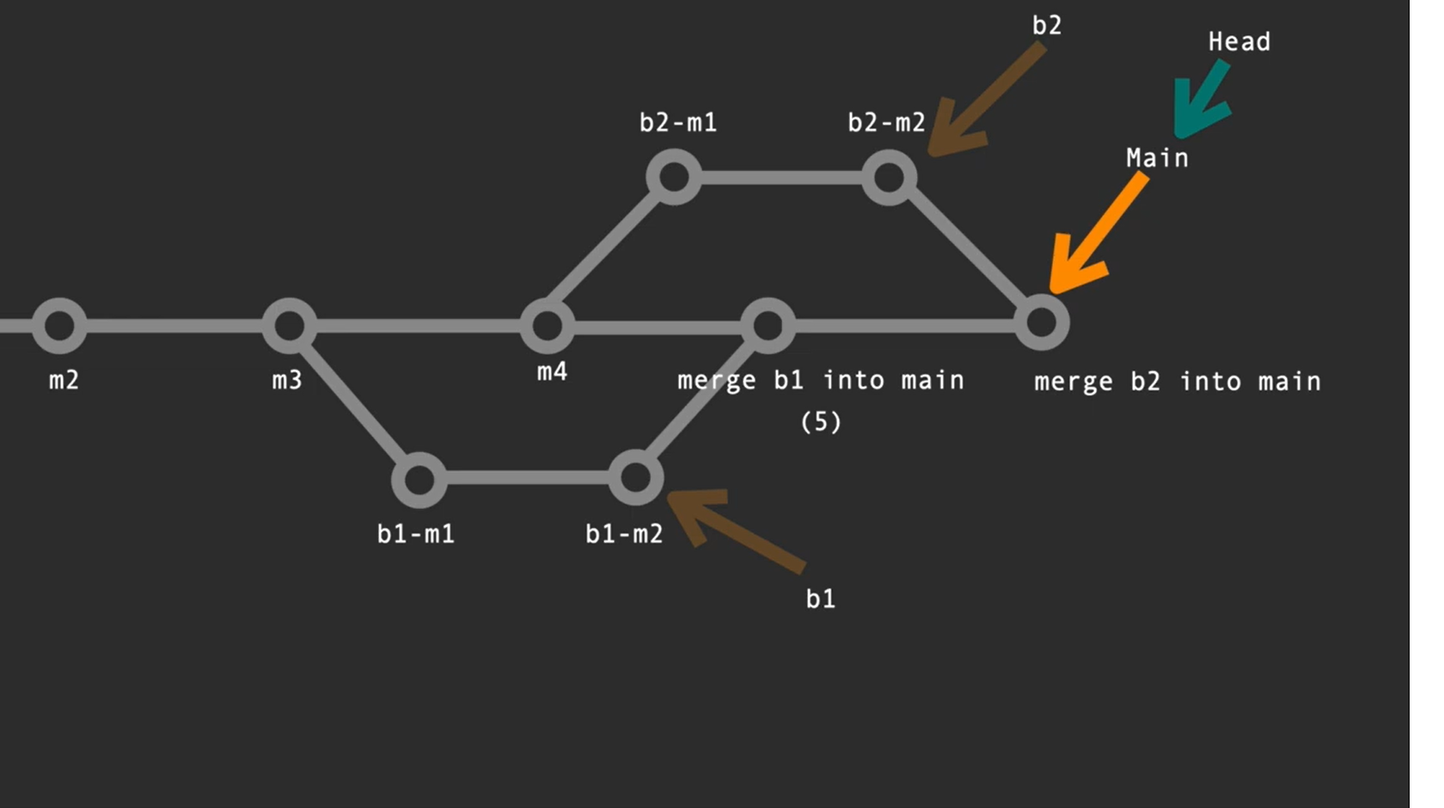
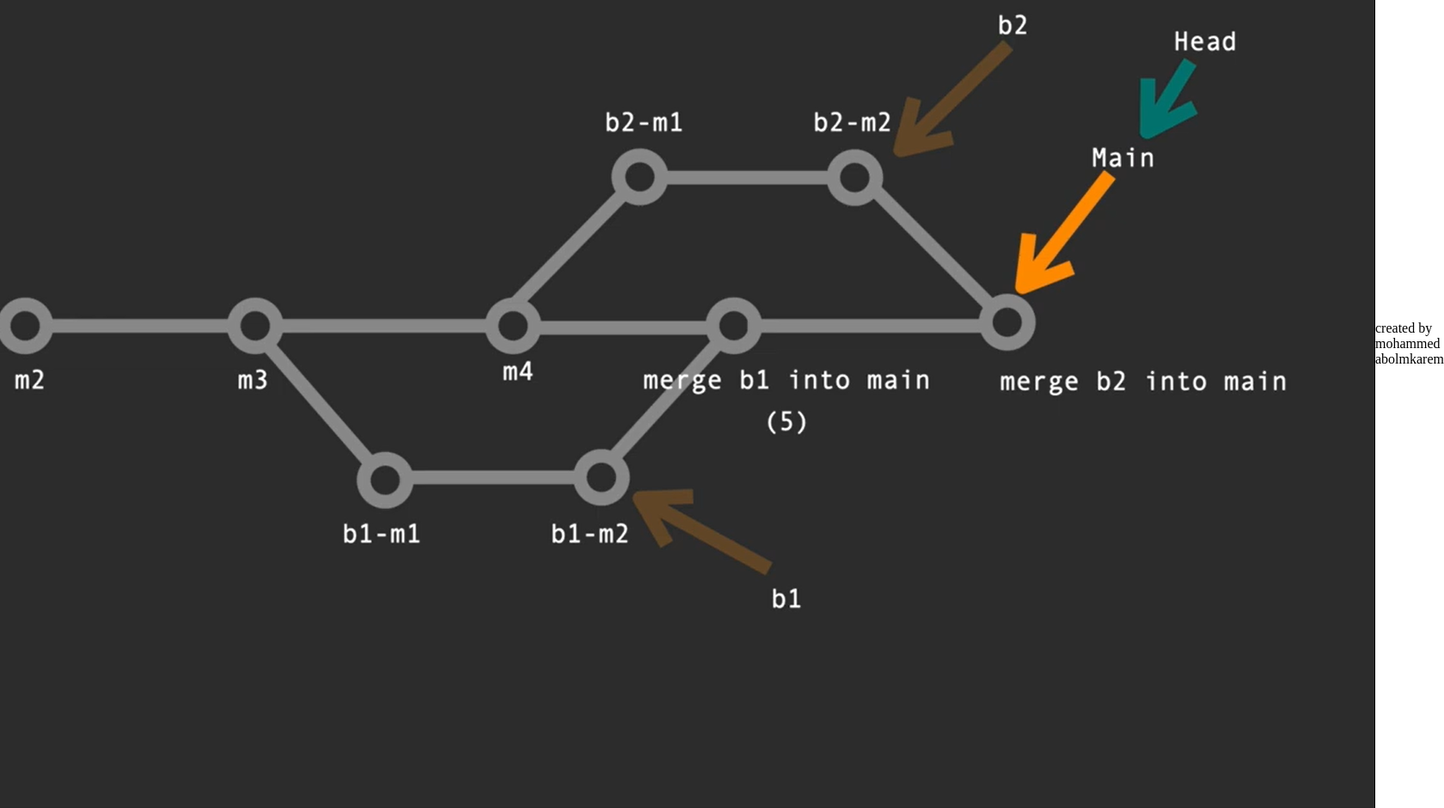
Before and after one commit to Aboalmkarem/Git-Exam, a plain HTML site: page index.html in a window 1280 px wide. Shown: the top 940 px of the page at 86% size, 1680 px wide, since content can reach past the window. Drawn offline with Linux system fonts and the light colour scheme.

Commit message:
adding a new line (m4)

```diff
--- a/index.html
+++ b/index.html
@@ -22,5 +22,6 @@
 <body>
     <h1>hello world</h1>
     <img src="/image.png" alt="">
+    <p>created by mohammed abolmkarem</p>
 </body>
 </html>
```
